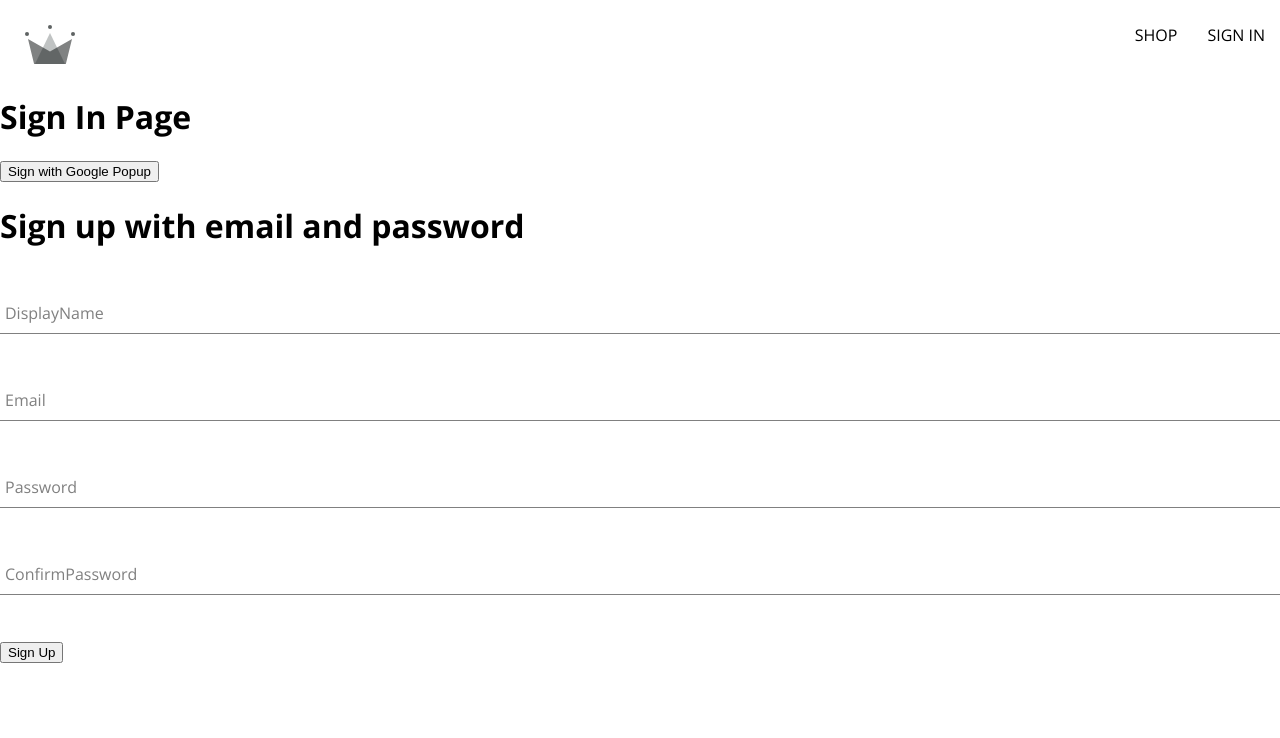
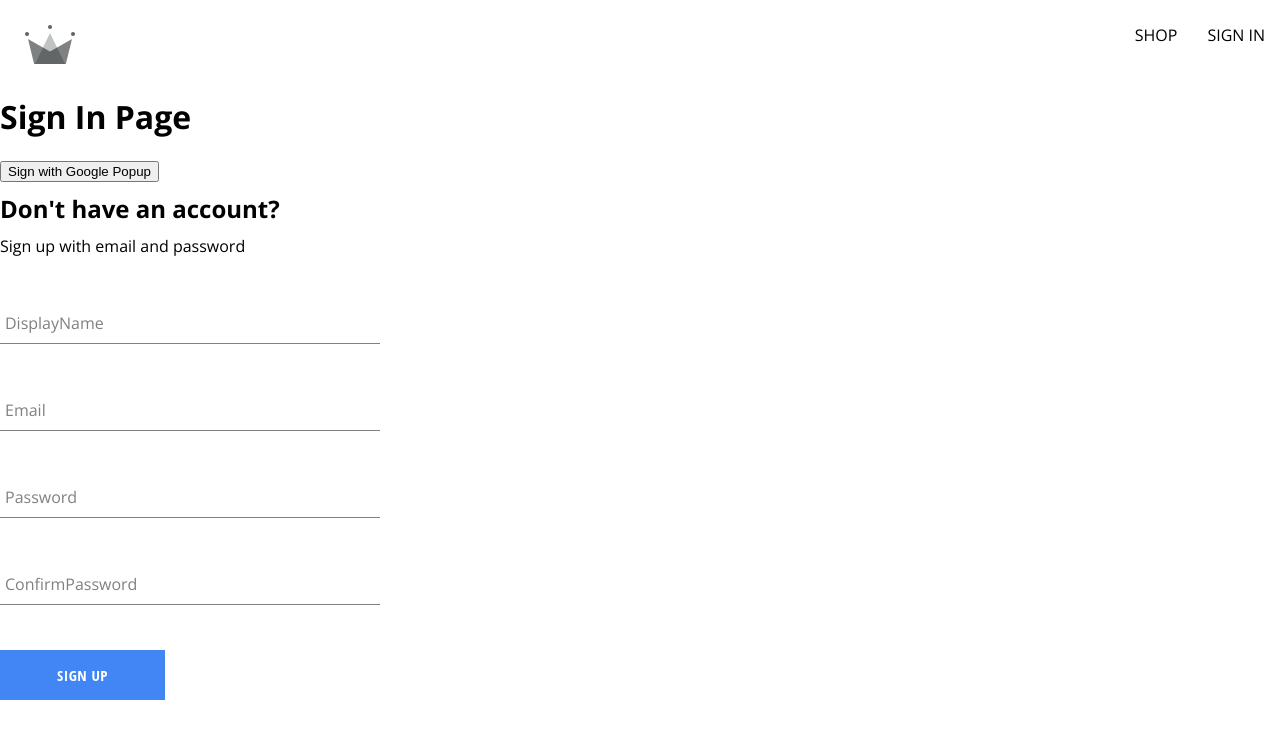
Before and after one commit to santoshnarayanan/crwn-clothing, a React (Create React App) app: page /sign-in in a window 1280 px wide. Shown: the top 738 px of the page. Built offline with nearby package versions, Linux system fonts and the light colour scheme.

Commit message:
created sign up component, form input component, button component

```diff
--- /dev/null
+++ b/src/components/button/button.component.jsx
@@ -0,0 +1,19 @@
+// Generic button for three types -
+// 1- Defaukt 2- Inverted 3- Google Sign In
+import './button.styles.scss';
+const BUTTON_TYPE_CLASSES = {
+    google: 'google-sign-in',
+    inverted: 'inverted'
+}
+
+const Button = ({ children, buttonType, ...otherProps }) => {
+    return (
+        <button className={`button-container ${BUTTON_TYPE_CLASSES[buttonType]}`}
+            {...otherProps}
+        >
+            {children}
+        </button>
+    );
+};
+
+export default Button;
--- /dev/null
+++ b/src/components/button/button.styles.scss
@@ -0,0 +1,46 @@
+.button-container {
+  min-width: 165px;
+  width: auto;
+  height: 50px;
+  letter-spacing: 0.5px;
+  line-height: 50px;
+  padding: 0 35px 0 35px;
+  font-size: 15px;
+  background-color: black;
+  color: white;
+  text-transform: uppercase;
+  font-family: 'Open Sans Condensed';
+  font-weight: bolder;
+  border: none;
+  cursor: pointer;
+  display: flex;
+  justify-content: center;
+
+  &:hover {
+    background-color: white;
+    color: black;
+    border: 1px solid black;
+  }
+
+  &.google-sign-in {
+    background-color: #4285f4;
+    color: white;
+
+    &:hover {
+      background-color: #357ae8;
+      border: none;
+    }
+  }
+
+  &.inverted {
+    background-color: white;
+    color: black;
+    border: 1px solid black;
+
+    &:hover {
+      background-color: black;
+      color: white;
+      border: none;
+    }
+  }
+}
--- /dev/null
+++ b/src/components/sign-up-form/sign-up-form-styles.scss
@@ -0,0 +1,9 @@
+.sign-up-container {
+    display:flex;
+    flex-direction: column;
+    width:380px;
+
+    h2{
+        margin: 10px 0;
+    }
+}
--- a/src/components/sign-up-form/sign-up-form.component.jsx
+++ b/src/components/sign-up-form/sign-up-form.component.jsx
@@ -1,6 +1,8 @@
 import { useState } from "react";
 import FormInput from "../form-input/form-input.component";
 import { createAuthUserWithEmailAndPassword, createUserDocumentFromAuth } from "../../utils/firebase/firebase.utils";
+import './sign-up-form-styles.scss';
+import Button from "../button/button.component";
 
 const defaultFormFields = {
     displayName: '',
@@ -46,8 +48,9 @@
     }
 
     return (
-        <div>
-            <h1>Sign up with email and password</h1>
+        <div className="sign-up-container">
+            <h2>Don't have an account?</h2>
+            <span>Sign up with email and password</span>
             <form onSubmit={handleSubmit}>
                 <FormInput
                     label="DisplayName"
@@ -81,7 +84,7 @@
                     name="confirmPassword"
                     value={confirmPassword} />
 
-                <button type="submit">Sign Up</button>
+                <Button buttonType="google">Sign Up</Button>
             </form>
         </div>
     );
```
